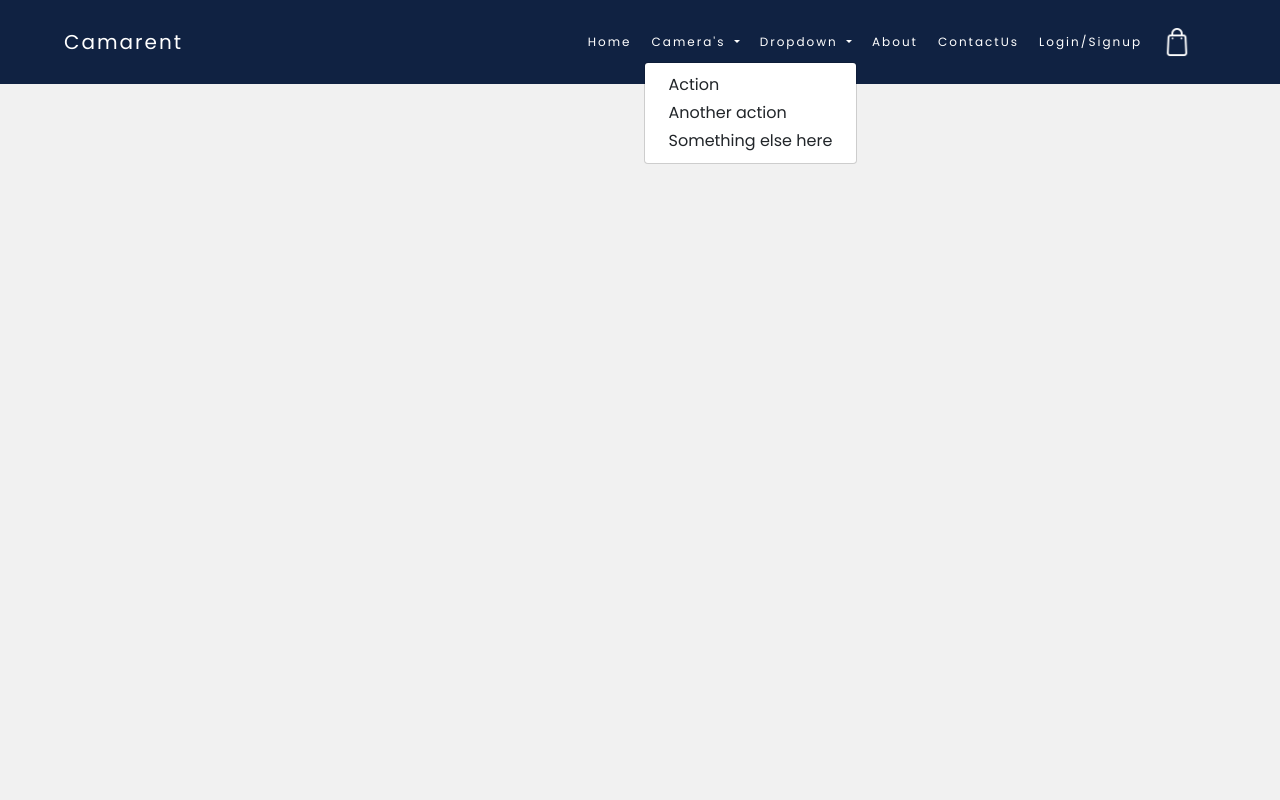
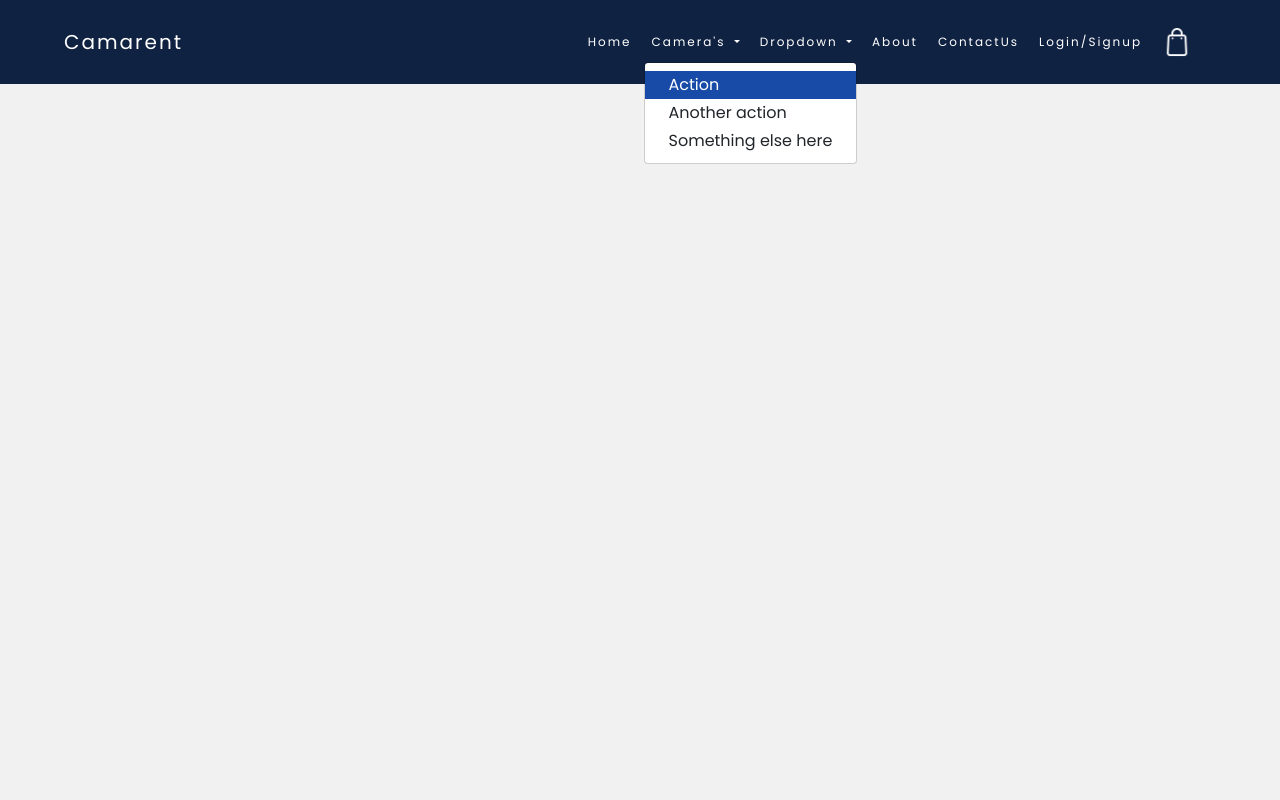
Before and after one commit to Project-g3/E_commerce, an Angular app in the folder Camerent-Front/: page / in a window 1280 px wide. Both pictures are taken after a click on the link "Camera's". Shown: the top 800 px of the page. Built offline with nearby package versions, Linux system fonts and the light colour scheme.

Commit message:
footer edited and added copyright

```diff
--- a/Camerent-Front/src/app/Components/Common/footer/footer.component.html
+++ b/Camerent-Front/src/app/Components/Common/footer/footer.component.html
@@ -1,7 +1,7 @@
 
-<div class="container-fluid footer-container nav-color h-100" >
+<div class="container-fluid footer-container nav-color" >
 
-    <div class="row h-100">
+    <div class="row">
         <div class="col-6 col-lg-4 ">
 
             <div class="my-4 mx-auto ">
@@ -29,13 +29,17 @@
 
         </div>
         <div class="col-md-4">
-            <div class="w-100 h-100 my-4  body-color rounded" >
+            <div class="w-100 h-100 py-4 rounded" >
                 <iframe class="rounded" src="https://www.google.com/maps/embed?pb=!1m18!1m12!1m3!1d15718.716995724628!2d76.2360067173087!3d9.960621970414069!2m3!1f0!2f0!3f0!3m2!1i1024!2i768!4f13.1!3m3!1m2!1s0x3b086d314f0b178d%3A0xc545233f390db43b!2sFort%20Kochi%2C%20Kochi%2C%20Kerala!5e0!3m2!1sen!2sin!4v1658849355050!5m2!1sen!2sin"  style="border:0;" height="100%" width="100%" allowfullscreen="" loading="lazy" referrerpolicy="no-referrer-when-downgrade"></iframe>
-
             </div>
 
         </div>
 
     </div>
+    <div class="row">
+        <div class="col-12 py-2 container-color h-100">
+            <a href=""><p class="text-center m-0" style="font-size:0.8em ;">Copyright@FSD-Batch5</p></a>
+        </div>
+    </div>
 
 </div>
--- a/Camerent-Front/src/app/Components/Common/navbar/navbar.component.css
+++ b/Camerent-Front/src/app/Components/Common/navbar/navbar.component.css
@@ -1,5 +1,5 @@
 .nav-link:hover{
-    color: grey!important;
+
     transform: scale(0.9);
 }
 
@@ -8,6 +8,10 @@
 
 .cart:hover{
     transform: scale(1.4);
+}
+
+.active{
+    background-color: var(--component-color);
 }
 
 
--- a/Camerent-Front/src/app/Components/Common/navbar/navbar.component.html
+++ b/Camerent-Front/src/app/Components/Common/navbar/navbar.component.html
@@ -16,7 +16,7 @@
                 Camera's
               </a>
               <div class="dropdown-menu " aria-labelledby="cameras-list">
-                <button class="dropdown-item" type="button">Action</button>
+                <button class="dropdown-item active" type="button">Action</button>
                 <button class="dropdown-item" type="button">Another action</button>
                 <button class="dropdown-item" type="button">Something else here</button>
               </div>
--- /dev/null
+++ b/Camerent-Front/src/app/Components/home-page/home-page.component.html
@@ -0,0 +1,6 @@
+<app-navbar></app-navbar>
+<div class="container" style="min-height: 100vh;">
+
+</div>
+
+<app-footer></app-footer>
--- /dev/null
+++ b/Camerent-Front/src/app/Components/home-page/home-page.component.ts
@@ -0,0 +1,15 @@
+import { Component, OnInit } from '@angular/core';
+
+@Component({
+  selector: 'app-home-page',
+  templateUrl: './home-page.component.html',
+  styleUrls: ['./home-page.component.css']
+})
+export class HomePageComponent implements OnInit {
+
+  constructor() { }
+
+  ngOnInit(): void {
+  }
+
+}
--- a/Camerent-Front/src/app/app-routing.module.ts
+++ b/Camerent-Front/src/app/app-routing.module.ts
@@ -9,10 +9,11 @@ import { AdminProductsComponent } from './Components/admin-page/admin-products/a
 import { AdminSettingsComponent } from './Components/admin-page/admin-settings/admin-settings.component';
 import { AdminStaffComponent } from './Components/admin-page/admin-staff/admin-staff.component';
 import { NavbarComponent } from './Components/Common/navbar/navbar.component';
+import { HomePageComponent } from './Components/home-page/home-page.component';
 import { ProductsPageComponent } from './Components/products-page/products-page.component';
 
 const routes: Routes = [
-  {path:'',component:NavbarComponent},
+  {path:'',component:HomePageComponent},
   {path:'products',component:ProductsPageComponent},
   {path:'admin-dashboard',component:AdminPageComponent,
   children:[
--- a/Camerent-Front/src/app/app.module.ts
+++ b/Camerent-Front/src/app/app.module.ts
@@ -31,6 +31,7 @@ import { FilterPriceRangeComponent } from './Components/products-page/products-l
 import { FilterBrandComponent } from './Components/products-page/products-left-filter/filter-brand/filter-brand.component';
 import { BrowserAnimationsModule } from '@angular/platform-browser/animations';
 import { TopFilterComponent } from './Components/products-page/products-page-right/top-filter/top-filter.component';
+import { HomePageComponent } from './Components/home-page/home-page.component';
 
 
 @NgModule({
@@ -53,7 +54,8 @@ import { TopFilterComponent } from './Components/products-page/products-page-rig
     FilterCategoriesComponent,
     FilterPriceRangeComponent,
     FilterBrandComponent,
-    TopFilterComponent
+    TopFilterComponent,
+    HomePageComponent
   ],
   imports: [
     BrowserModule,
```
Also changed, not shown: Camerent-Front/src/app/Components/home-page/home-page.component.css (added), 1 other file (tests, documents, lock files or other folders).
